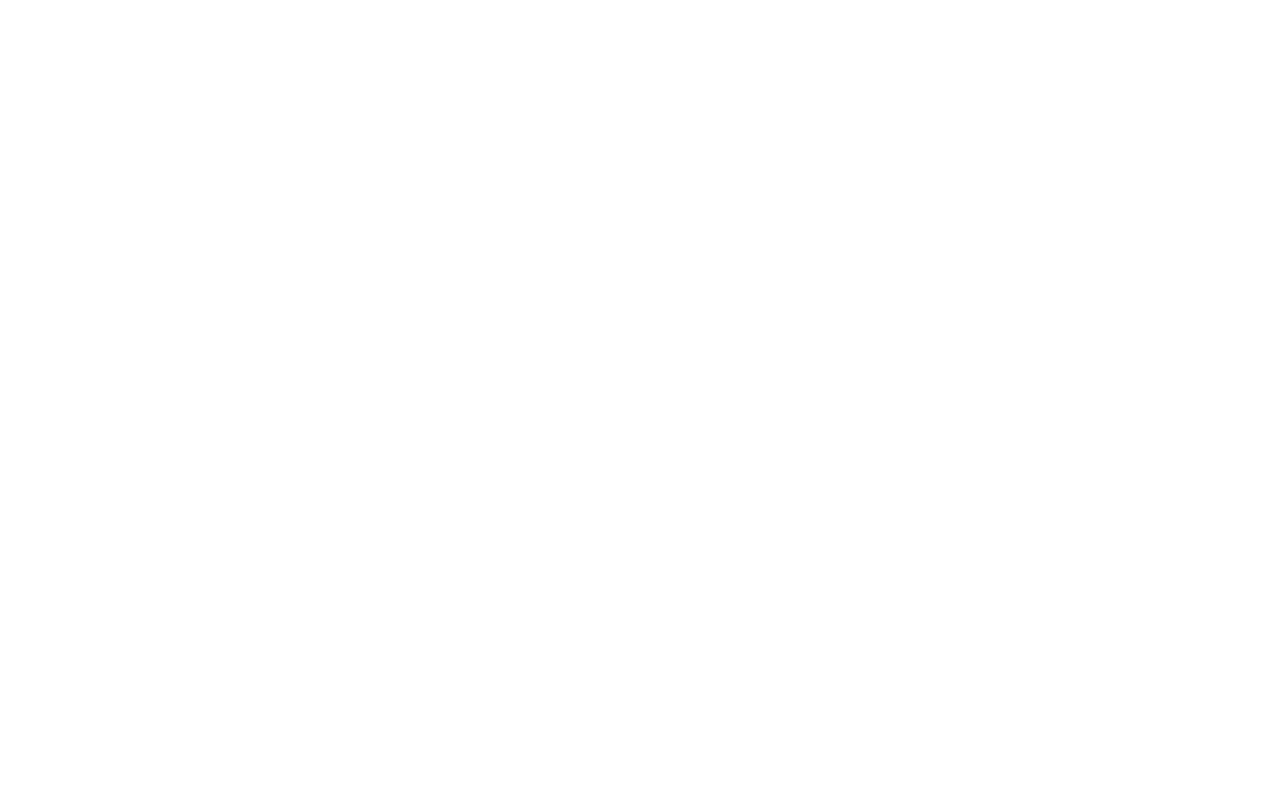
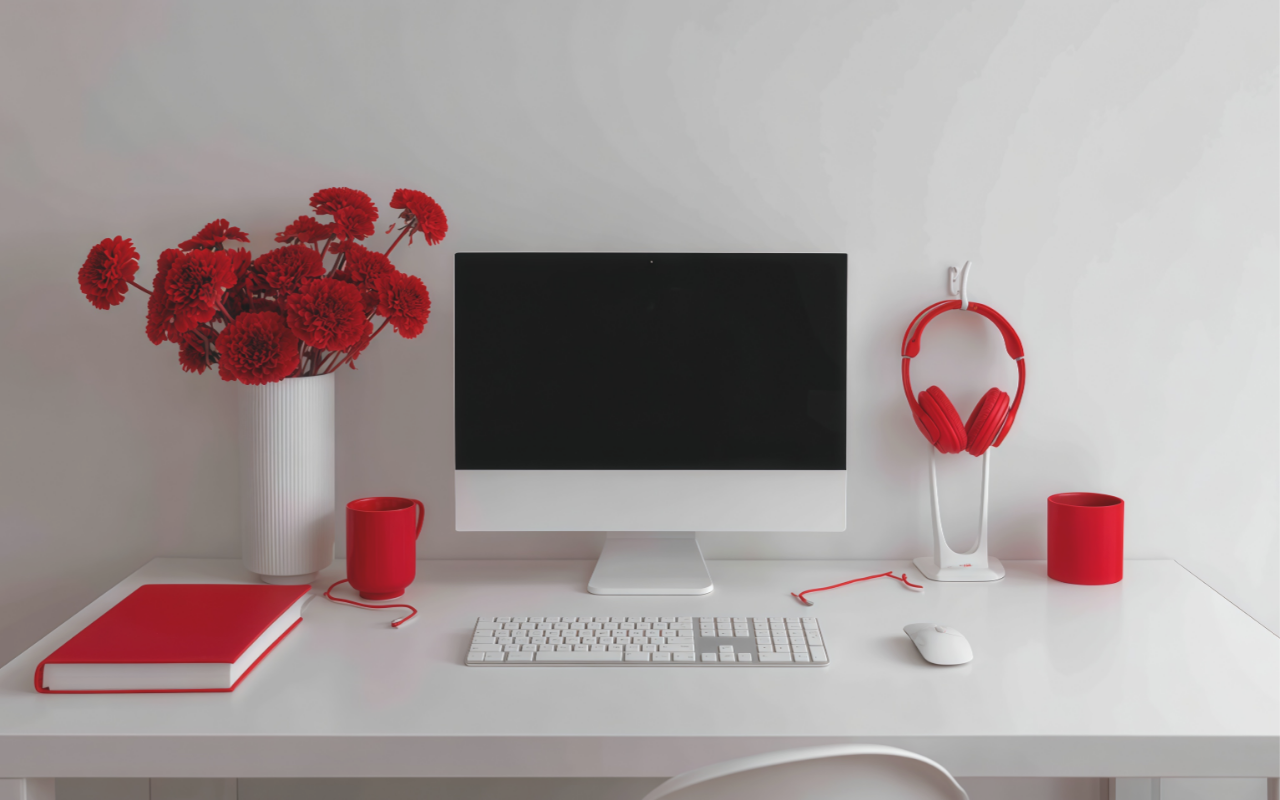
Before and after one commit to asma-ezzati/Digi-Store, a React (Vite) app: page / in a window 1280 px wide. Built offline with nearby package versions, Linux system fonts and the light colour scheme.

Commit message:
add new image for background Home component

```diff
--- a/src/components/Home.jsx
+++ b/src/components/Home.jsx
@@ -1,9 +1,15 @@
-import banner1 from "../assets/banner1.webp";
+import banner1 from "../assets/banner.jpeg";
 
 const Home = () => {
   return (
     <>
-      <div style={{ backgroundImage: `url(${banner1})` }}></div>
+      <div
+        className="h-screen  bg-cover bg-center bg-no-repeat bg-fixed opacity-90 "
+        style={{ backgroundImage: `url(${banner1})` }}
+      >
+        {/* <img className="col-span-2" src={banner1}></img> */}
+        <div></div>
+      </div>
     </>
   );
 };
```
Also changed, not shown: src/assets/banner.jpeg (added), src/assets/banner1.webp (deleted).
